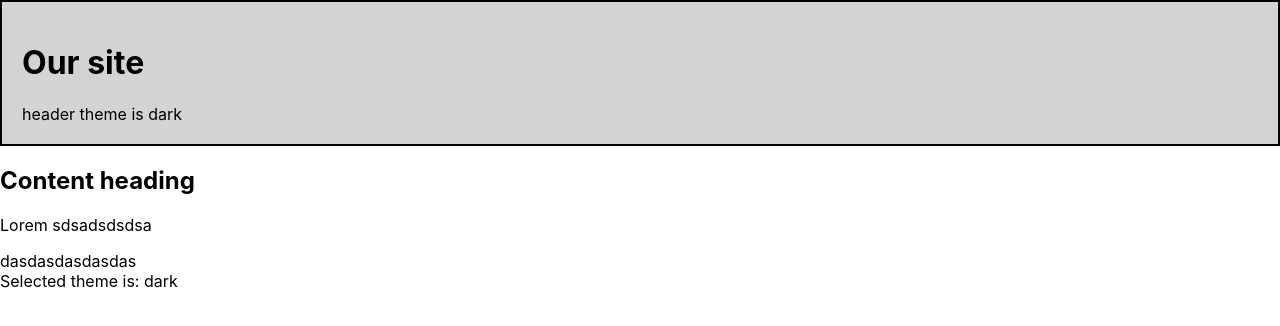
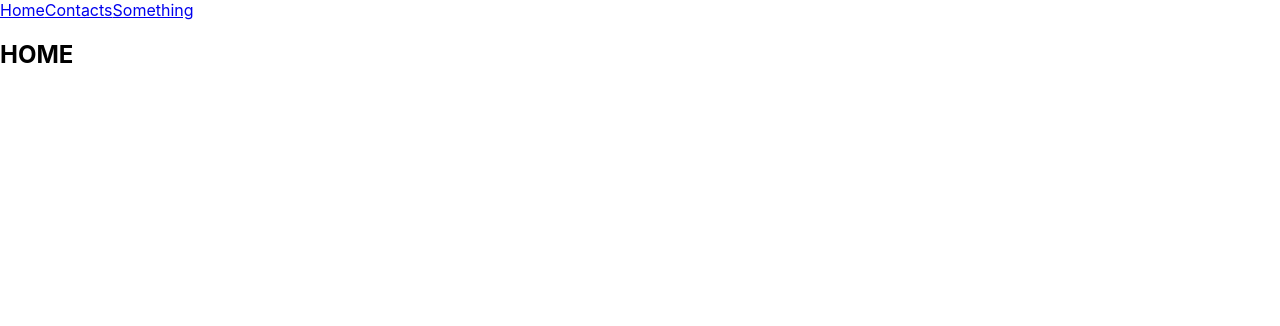
Before and after one commit to Yaroslav-Pa/freshcode-study, a React (Create React App) app: page / in a window 1280 px wide. Shown: the top 326 px of the page. Built offline with nearby package versions, Linux system fonts and the light colour scheme.

Commit message:
react-router

```diff
--- a/package.json
+++ b/package.json
@@ -9,6 +9,7 @@
     "date-fns": "^3.2.0",
     "react": "^18.2.0",
     "react-dom": "^18.2.0",
+    "react-router-dom": "^5.3.4",
     "react-scripts": "5.0.1",
     "web-vitals": "^2.1.4"
   },
--- a/src/App.js
+++ b/src/App.js
@@ -1,40 +1,12 @@
-import React, {Component} from 'react';
+import React, { Component } from 'react';
 import './App.css';
-import Header from './components/Context/Header';
-import MainContent from './components/Context/MainContent';
-// import List from './components/Composition/list';
-// import Bordered from './components/Composition/BorderedTask';
-
-import { MyContext } from './components/Context/contextCreater';
+import NewrRouter from './components/reactRouter';
 class App extends Component {
-  constructor(props) {
-    super(props);
-    this.state = {
-      theme: 'dark',
-    };
-  }
-
   render() {
-    const {theme} = this.state;
     return (
       <>
-        {/* <List listname="numbers">
-        <li>1123</li>
-        <li>1123</li>
-        <li>1123</li>
-      </List>
-      <Bordered isFlex padding="25px" border="30px solid black" radius="40px">
-        <div>asdasdasdasdasd</div>
-        <List listname="numbers 2">
-          <li>2</li>
-          <li>1</li>
-          <li>3</li>
-        </List>
-      </Bordered> */}
-      <MyContext.Provider value={theme}>
-        <Header/>
-        <MainContent/>
-      </MyContext.Provider>
+      <NewrRouter></NewrRouter>
+
       </>
     );
   }
--- /dev/null
+++ b/src/components/reactRouter/index.jsx
@@ -0,0 +1,59 @@
+import { BrowserRouter, Switch, Route } from 'react-router-dom';
+import { Link } from 'react-router-dom/cjs/react-router-dom.min';
+
+function NewrRouter() {
+  return (
+    <>
+      <BrowserRouter>
+        {/*Switch перевіряє посимвольно тож потрібно home або у кінець або писати exact*/}
+        <Switch>
+          <Route exact path="/">
+            <Home />
+          </Route>
+          <Route path="/Contacts">
+            <Contacts />
+          </Route>
+          <Route path="/Something">
+            <Something />
+          </Route>
+        </Switch>
+      </BrowserRouter>
+    </>
+  );
+}
+
+export default NewrRouter;
+
+function Home() {
+  return (
+    <>
+      <Navigation />
+      <h2>HOME</h2>
+    </>
+  );
+}
+function Contacts() {
+  return (
+    <>
+      <Navigation />
+      <h2>Contacts</h2>
+    </>
+  );
+}
+function Something() {
+  return (
+    <>
+      <Navigation />
+      <h2>Something</h2>
+    </>
+  );
+}
+function Navigation() {
+  return (
+    <>
+      <Link to="/">Home</Link>
+      <Link to="/Contacts">Contacts</Link>
+      <Link to="/Something">Something</Link>
+    </>
+  );
+}
```
Also changed, not shown: 1 other file (tests, documents, lock files or other folders).
